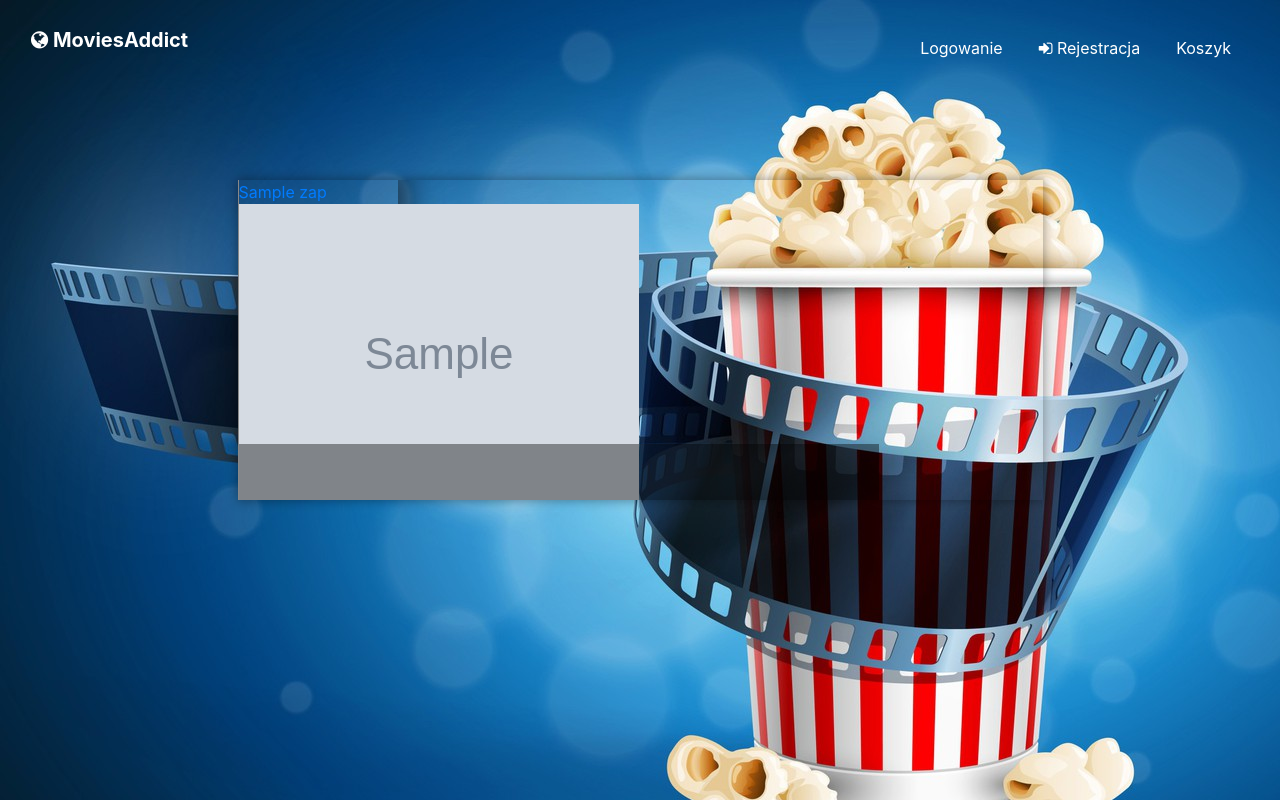
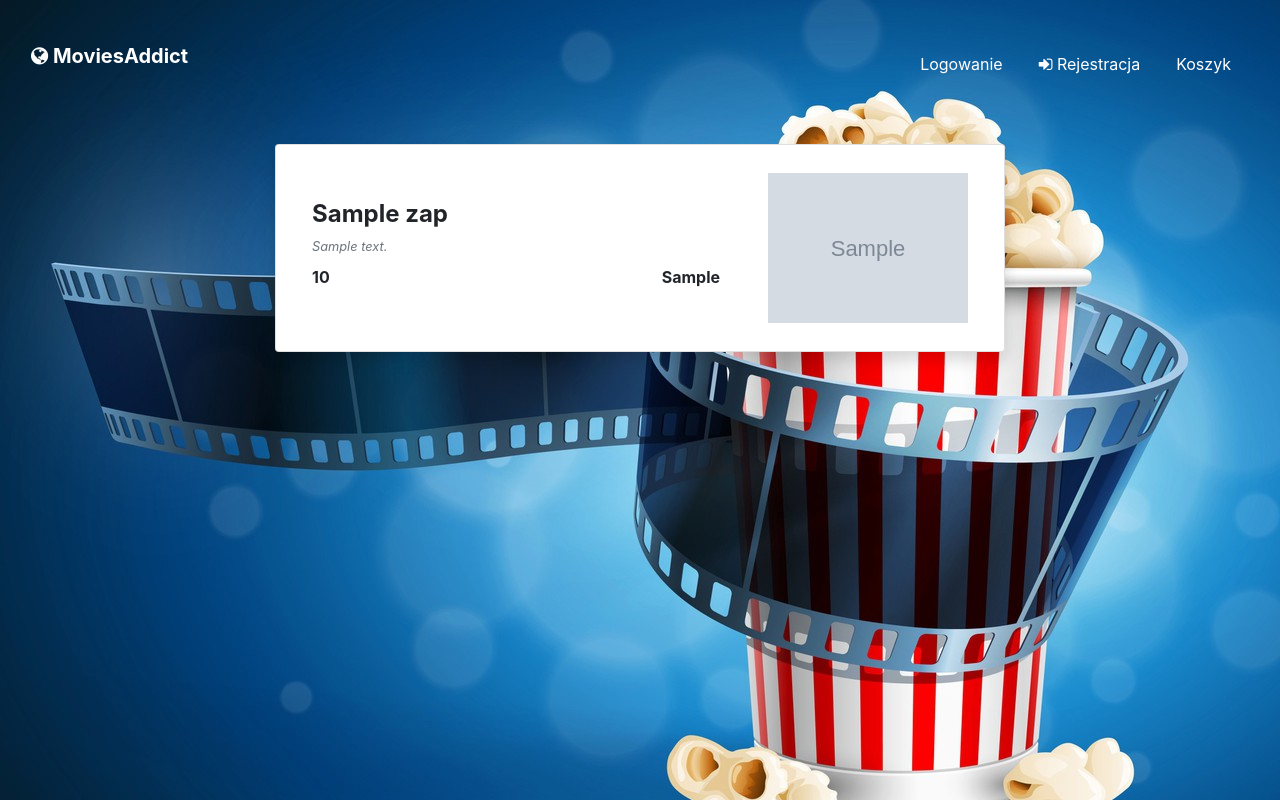
Before and after one commit to marcin931/movie_site, a Django app: template strona/templates/strona/home.html in a window 1280 px wide. Run offline with Django 3.2, Linux system fonts and the light colour scheme; the template is opened without the code that fills it: most values are stand-ins (such as "Sample title", 1, 10 or a date in 2020); grey boxes marked "Sample" are stand-in pictures; some libraries are stand-ins or nearby versions.

```diff
--- a/pythonProject/urls.py
+++ b/pythonProject/urls.py
@@ -18,9 +18,15 @@ from django.urls import path, include
 
 from django.conf.urls.static import static
 from django.conf import settings
+from rest_framework_simplejwt.views import (
+    TokenObtainPairView,
+    TokenRefreshView,
+)
 
 urlpatterns = [
     path('admin/', admin.site.urls),
-    path('', include('strona.urls'))
+    path('', include('strona.urls')),
+    path('token/', TokenObtainPairView.as_view(), name='token_obtain_pair'),
+    path('token/refresh/', TokenRefreshView.as_view(), name='token_refresh'),
 
 ] + static(settings.MEDIA_URL, document_root= settings.MEDIA_ROOT)
--- a/requirements.txt
+++ b/requirements.txt
@@ -1,7 +1,9 @@
 asgiref==3.3.1
 Django==3.1.4
 djangorestframework==3.12.2
+djangorestframework-simplejwt==4.6.0
 Pillow==8.0.1
 Pygments==2.7.3
+PyJWT==2.0.0
 pytz==2020.5
 sqlparse==0.4.1
--- a/strona/serializers.py
+++ b/strona/serializers.py
@@ -1,7 +1,7 @@
 from rest_framework import serializers
 from .models import movie
 
-class movieSerializer(serializers.ModelSerializer):
+class movieSerializer(serializers.HyperlinkedModelSerializer):
 
     class Meta:
         model = movie
--- a/strona/static/assets/css/Bold-BS4-CSS-Image-Slider.css
+++ /dev/null
@@ -1,53 +0,0 @@
-* {
-  margin: 0;
-  padding: 0;
-}
-
-.accordian {
-  width: 805px;
-  height: 320px;
-  overflow: hidden;
-  margin: 100px auto;
-  box-shadow: 0 0 10px 1px rgba(0, 0, 0, 0.35);
-  -webkit-box-shadow: 0 0 10px 1px rgba(0, 0, 0, 0.35);
-  -moz-box-shadow: 0 0 10px 1px rgba(0, 0, 0, 0.35);
-}
-
-.accordian ul {
-  width: 1200px;
-}
-
-.accordian li {
-  position: relative;
-  display: block;
-  width: 160px;
-  float: left;
-  border-left: 1px solid #888;
-  box-shadow: 0 0 25px 10px rgba(0, 0, 0, 0.5);
-  -webkit-box-shadow: 0 0 25px 10px rgba(0, 0, 0, 0.5);
-  -moz-box-shadow: 0 0 25px 10px rgba(0, 0, 0, 0.5);
-  transition: all 0.5s;
-  -webkit-transition: all 0.5s;
-  -moz-transition: all 0.5s;
-}
-
-.accordian ul:hover li {
-  width: 40px;
-}
-
-.accordian ul li:hover {
-  width: 640px;
-}
-
-.accordian li img {
-  display: block;
-}
-
-.image_title {
-  background: rgba(0, 0, 0, 0.4);
-  position: absolute;
-  left: 0;
-  bottom: 0;
-  width: 640px;
-  height: 60px;
-}
--- /dev/null
+++ b/strona/static/assets/css/Bootstrap-4---Product-List.css
@@ -0,0 +1,6 @@
+.text-gray {
+  color: #aaa;
+}
+
+.container.py-5 {
+}
--- a/strona/templates/strona/home.html
+++ b/strona/templates/strona/home.html
@@ -8,19 +8,32 @@
     <title>MoviesAddict</title>
     <link rel="stylesheet" href="{% static '/assets/bootstrap/css/bootstrap.min.css' %}">
     <link rel="stylesheet" href="{% static '/assets/fonts/font-awesome.min.css' %}">
-    <link rel="stylesheet" href="{% static '/assets/css/Bold-BS4-CSS-Image-Slider.css' %}">
     <link rel="stylesheet" href="{% static '/assets/css/Dark-NavBar.css' %}">
     <link rel="stylesheet" href="{% static '/assets/css/Navbar-with-menu-and-login.css' %}">
     <link rel="stylesheet" href="{% static '/assets/css/Navigation-Menu.css' %}">
     <link rel="stylesheet" href="{% static '/assets/css/Navigation-with-Button.css' %}">
+    <link rel="stylesheet" href="{% static '/assets/css/Animated-Pretty-Product-List.css' %}">
+    <link rel="stylesheet" href="{% static '/assets/css/Bootstrap-4---Product-List.css' %}">
     <link rel="stylesheet" href="{% static '/assets/css/styles.css' %}">
 </head>
+
+
+
+{% block content %}
 <body style="background-image: url('static/assets/img/kinoplenka-popkorn-fon.jpg');">
+<nav class="mb-3">
+    {% if user.is_authenticated %}
+        <form action="{% url 'strona:logout' %}" method="post">
+            {% csrf_token %}
+            <button class="btn btn-primary btn-sm" type="submit">Log Out</button>
+        </form>
+    {% endif %}
+</nav>
 <div>
-        <nav class="navbar navbar-light navbar-expand-md sticky-top navigation-clean-button" style="height: 80px;background-color: rgba(50,81,99,0);color: #ffffff;">
+    <nav class="navbar navbar-light navbar-expand-md sticky-top navigation-clean-button"
+         style="height: 80px;background-color: rgba(50,81,99,0);color: #ffffff;">
         <div class="container-fluid"><a class="navbar-brand" href="{%  url 'strona:strona-home' %}"><i class="fa fa-globe"></i>&nbsp;MoviesAddict</a><button data-toggle="collapse" class="navbar-toggler" data-target="#navcol-1"><span class="sr-only">Toggle navigation</span><span class="navbar-toggler-icon"></span></button>
-                <div
-                    class="collapse navbar-collapse" id="navcol-1">
+            <div class="collapse navbar-collapse" id="navcol-1">
                 <ul class="nav navbar-nav ml-auto">
                     <li class="nav-item" role="presentation"><a class="nav-item nav-link" style="color:#ffffff;" href="{%url 'strona:login' %}">Logowanie</a></li>
                     <li class="nav-item" role="presentation"><a class="nav-item nav-link" style="color:#ffffff;" href="{%url 'strona:signup' %}"><i class="fa fa-sign-in"></i>&nbsp;Rejestracja</a></li>
@@ -30,21 +43,37 @@
         </div>
     </nav>
 </div>
+{% endblock %}
+<!-- List group-->
+<div class="container py-5">
 
-    <div class="accordian">
+    <div class="row">
+        <div class="col-lg-8 mx-auto">
+            <ul class="list-group shadow">
+                {% for zap in zapytanie %}
+                <!-- list group item-->
+                <li class="list-group-item">
+                    <!-- Custom content-->
+                    <div class="media align-items-lg-center flex-column flex-lg-row p-3">
+                        <div class="media-body order-2 order-lg-1">
+                            <h4 class="mt-0 font-weight-bold mb-2">{{zap.title}}</h4>
+                            <p class="font-italic text-muted mb-0 small">{{zap.description}}</p>
+                            <div class="d-flex align-items-center justify-content-between mt-1">
+                                <h6 class="font-weight-bold my-2">{{zap.ticketPrice}}</h6>
+                                <h6 class="font-weight-bold my-2">{{zap.ticketAvailability}}</h6>
 
-        <ul>
-            {% for zap in zapytanie %}
-            <li><a class="image_title" href={{zap.description}}></a><a href="danyFilm/{{zap.id}}">{{zap.title}}<img src={{zap.image.url}}></a></li>
+                            </div>
+                        </div>
+                        <img src={{zap.image.url}}
+                             alt="Generic placeholder image" width="200" class="ml-lg-5 order-1 order-lg-2">
+                    </div>
+                    <!-- End -->
+                </li>
                 {% endfor %}
             </ul>
-
         </div>
-
-
-    <!-- {% for zap in zapytanie %}
-    <p> <a href = "danyFilm/{{zap.id}}">{{zap.title}} </a></p>
-    {% endfor %} -->
+    </div>
+</div>
     <script src="{% static 'assets/js/jquery.min.js' %}"></script>
     <script src="{% static 'assets/bootstrap/js/bootstrap.min.js' %}"></script>
 </body>
--- /dev/null
+++ b/strona/templates/strona/movies.html
@@ -0,0 +1,3 @@
+<!DOCTYPE html>
+<html lang="en">
+{% load static %}
--- a/strona/templates/strona/signup.html
+++ b/strona/templates/strona/signup.html
@@ -1,9 +1,9 @@
-
+{% extends 'strona/home.html' %}
 {% load static %}
 
 {% block content %}
     <h1>Sign Up</h1>
-    <form action="/strona/signup/" method="post">
+    <form action="{% url 'strona:signup' %}"  method="post">
         {% csrf_token %}
         {{form.as_p}}
         <div class="form-group">
--- a/strona/urls.py
+++ b/strona/urls.py
@@ -1,6 +1,9 @@
-from django.urls import path
+from django.urls import path, include
 from . import views
-from rest_framework.urlpatterns import format_suffix_patterns
+from rest_framework import routers
+
+router = routers.DefaultRouter()
+router.register(r'movie', views.movieViewSet)
 
 app_name = 'strona'
 urlpatterns = [
@@ -9,8 +12,7 @@ urlpatterns = [
     path('signup/', views.signup_view, name = 'signup'),
     path('login/', views.login_view, name = 'login'),
     path('logout/', views.logout_view, name = 'logout'),
-    path('strona/', views.movieList.as_view()),
-    path('strona/<int:pk>/', views.movieDetail.as_view()),
+    path('', include(router.urls)),
+    path('api-auth/', include('rest_framework.urls', namespace = 'rest_framework'))
 
 ]
-urlpatterns = format_suffix_patterns(urlpatterns)
```
Also changed, not shown: pythonProject/settings.py (+9 -1 lines), strona/models.py (+6 -1 lines), strona/static/assets/css/Animated-Pretty-Product-List.css (added, +167 -0 lines), strona/templates/strona/login.html (+13 -5 lines), strona/views.py (+22 -21 lines), db.sqlite3, strona/migrations/0011_auto_20210103_1231.py (added). Lines whose indentation alone changed are shown as unchanged.
